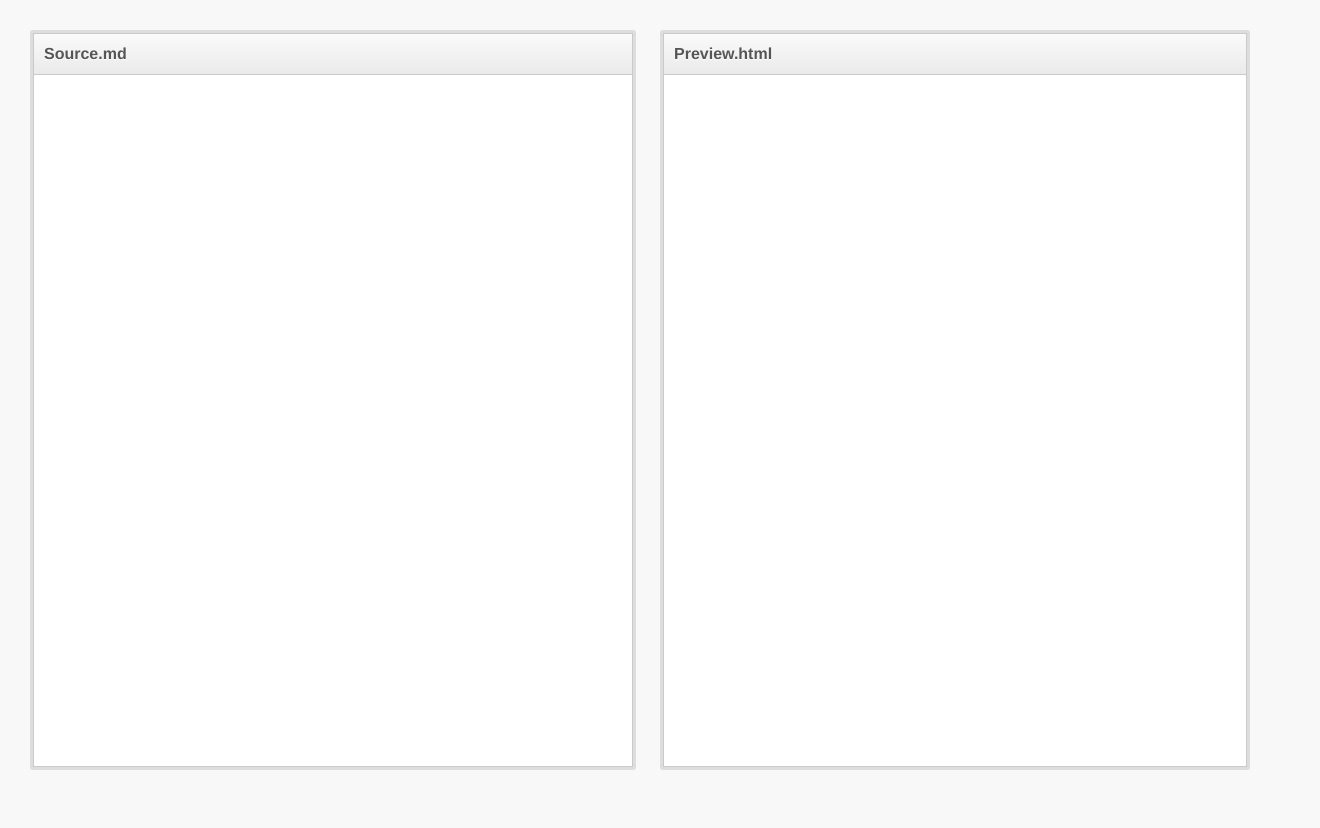
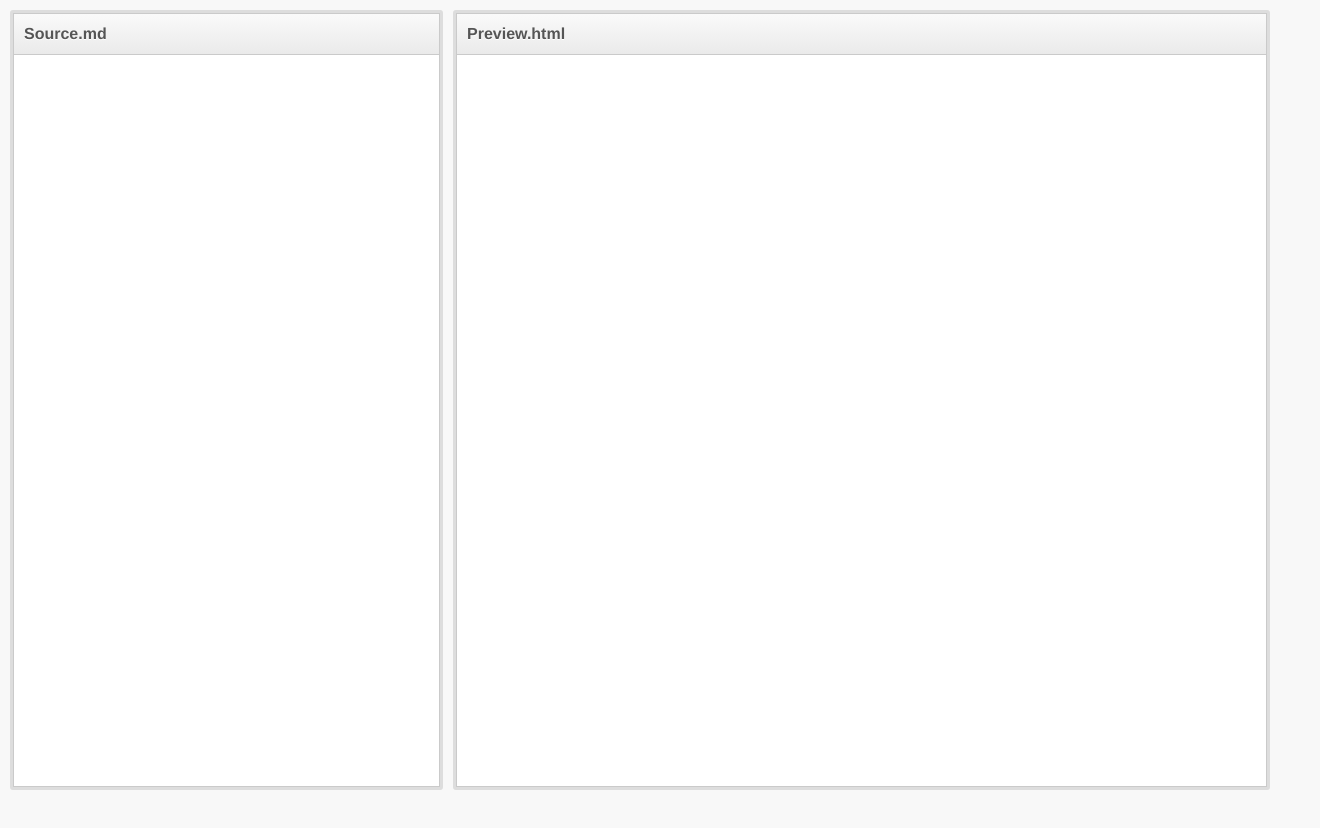
Before and after one commit to tzvetkoff/js-markdown-editor, a plain HTML site: page index.html in a window 1280 px wide. Shown: the whole page, 1320 px wide, since content can reach past the window. After the commit the page ends 800 px from the top, so only its background shows below. Drawn offline with Linux system fonts and the light colour scheme.

Commit message:
updated readme and styles

```diff
--- a/index.html
+++ b/index.html
@@ -14,12 +14,17 @@
 
 <body>
   <div id="wrapper">
-    <div id="editor">
-      <span id="editor_title">Source.md</span>
-      <textarea id="editor_code"></textarea></div>
-    <div id="preview">
-      <span id="preview_title">Preview.html</span>
-      <div id="preview_code" class="markdown-body"></div>
+    <div id="editor_container">
+      <div id="editor">
+        <span id="editor_title">Source.md</span>
+        <textarea id="editor_code"></textarea>
+      </div>
+    </div>
+    <div id="preview_container">
+      <div id="preview">
+        <span id="preview_title">Preview.html</span>
+        <div id="preview_code" class="markdown-body"></div>
+      </div>
     </div>
   </div>
 </body>
--- a/stylesheets/main.css
+++ b/stylesheets/main.css
@@ -15,7 +15,6 @@ body {
 body {
   background: #f8f8f8;
   color: #333333;
-  padding: 20px;
   font: 13px Helvetica, arial, freesans, clean, sans-serif;
 }
 
@@ -26,17 +25,35 @@ body > * > * {
 }
 
 #wrapper {
+  margin: 0;
+  position: relative;
+  height: 100%;
   min-width: 950px;
   min-height: 500px;
-  height: 100%;
+}
+
+#editor_container {
+  position: absolute;
+  left: 0;
+  right: 65%;
+  top: 0;
+  bottom: 0;
+}
+
+#preview_container {
+  position: absolute;
+  left: 35%;
+  right: 0;
+  top: 0;
+  bottom: 0;
 }
 
 #editor {
   position: absolute;
-  left: 30px;
-  top: 30px;
-  bottom: 30px;
-  width: 600px;
+  left: 10px;
+  right: 5px;
+  top: 10px;
+  bottom: 10px;
   padding: 3px;
   background: #dddddd;
   border-radius: 3px;
@@ -73,10 +90,10 @@ body > * > * {
 
 #preview {
   position: absolute;
-  left: 660px;
-  right: 30px;
-  top: 30px;
-  bottom: 30px;
+  left: 5px;
+  right: 10px;
+  top: 10px;
+  bottom: 10px;
   padding: 3px;
   background: #dddddd;
   border-radius: 3px;
```
Also changed, not shown: 1 other file.
